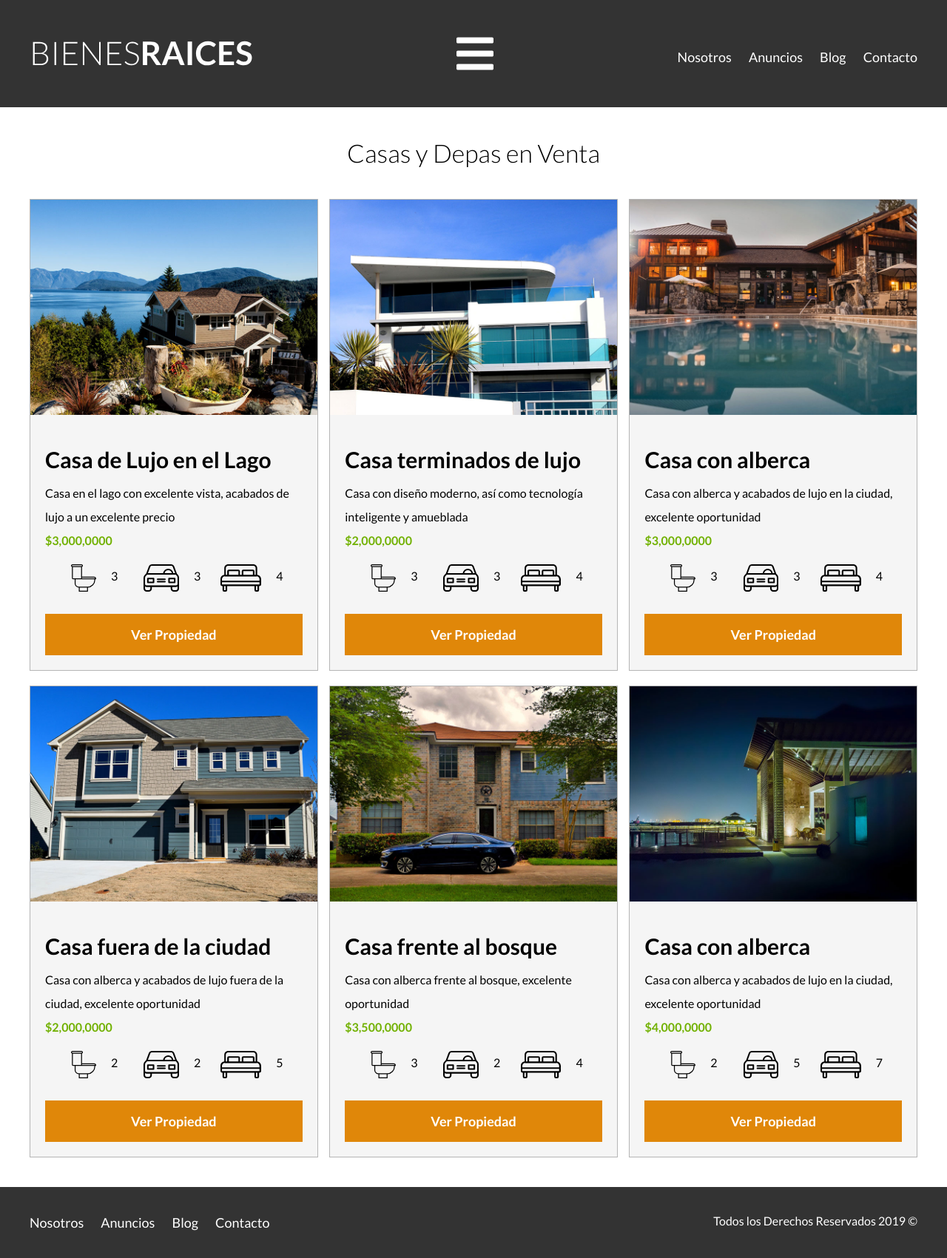
After one commit to KevinChangoluisa/Proyecto_Programacion_Hipermedia, a PHP site: page /anuncios.html in a window 1280 px wide. The commit adds this page. Shown: the whole page at 74% size. Run offline with PHP 8.4, Linux system fonts and the light colour scheme.

Commit message:
anuncios

```diff
--- /dev/null
+++ b/anuncios.html
@@ -0,0 +1,218 @@
+<!DOCTYPE html>
+<html lang="en">
+
+<head>
+    <meta charset="UTF-8">
+    <meta name="viewport" content="width=device-width, initial-scale=1.0">
+    <meta http-equiv="X-UA-Compatible" content="ie=edge">
+    <title>Bienes Raices</title>
+    <link href="https://fonts.googleapis.com/css?family=Lato:300,400,700,900" rel="stylesheet">
+    <link rel="stylesheet" href="css/normalize.css">
+    <link rel="stylesheet" href="css/styles.css">
+</head>
+
+<body>
+
+    <header class="site-header">
+        <div class="contenedor contenido-header">
+            <div class="barra">
+                <a href="/">
+                    <img src="img/logo.svg" alt="Logotipo de Bienes Raices">
+                </a>
+                <div class="mobile-menu">
+                    <a href="#navegacion">
+                        <img src="img/barras.svg" alt="Icono Menu">
+                    </a>
+                </div>
+
+                <nav id="navegacion" class="navegacion">
+                    <a href="nosotros.html">Nosotros</a>
+                    <a href="anuncios.html">Anuncios</a>
+                    <a href="blog.html">Blog</a>
+                    <a href="contacto.html">Contacto</a>
+                </nav>
+            </div>
+        </div>
+        <!-- contenedor -->
+    </header>
+
+    <main class="seccion contenedor">
+        <h2 class="fw-300 centrar-texto">Casas y Depas en Venta</h2>
+
+        <div class="contenedor-anuncios">
+            <div class="anuncio">
+                <img src="img/anuncio1.jpg" alt="Anuncio casa en el lago">
+                <div class="contenido-anuncio">
+                    <h3>Casa de Lujo en el Lago</h3>
+                    <p>Casa en el lago con excelente vista, acabados de lujo a un excelente precio</p>
+                    <p class="precio">$3,000,0000</p>
+
+                    <ul class="iconos-caracteristicas">
+                        <li>
+                            <img src="img/icono_wc.svg" alt="icono wc">
+                            <p>3</p>
+                        </li>
+                        <li>
+                            <img src="img/icono_estacionamiento.svg" alt="icono autos">
+                            <p>3</p>
+                        </li>
+                        <li>
+                            <img src="img/icono_dormitorio.svg" alt="icono habitaciones">
+                            <p>4</p>
+                        </li>
+                    </ul>
+
+
+                    <a href="anuncio.html" class="boton boton-amarillo d-block">Ver Propiedad</a>
+                </div>
+            </div>
+
+            <div class="anuncio">
+                <img src="img/anuncio2.jpg" alt="Anuncio casa de lujo">
+                <div class="contenido-anuncio">
+                    <h3>Casa terminados de lujo</h3>
+                    <p>Casa con diseño moderno, así como tecnología inteligente y amueblada</p>
+                    <p class="precio">$2,000,0000</p>
+                    <ul class="iconos-caracteristicas">
+                        <li>
+                            <img src="img/icono_wc.svg" alt="icono wc">
+                            <p>3</p>
+                        </li>
+                        <li>
+                            <img src="img/icono_estacionamiento.svg" alt="icono autos">
+                            <p>3</p>
+                        </li>
+                        <li>
+                            <img src="img/icono_dormitorio.svg" alt="icono habitaciones">
+                            <p>4</p>
+                        </li>
+                    </ul>
+
+                    <a href="anuncio.html" class="boton boton-amarillo d-block">Ver Propiedad</a>
+                </div>
+            </div>
+
+            <div class="anuncio">
+                <img src="img/anuncio3.jpg" alt="Anuncio casa con alberca">
+                <div class="contenido-anuncio">
+                    <h3>Casa con alberca</h3>
+                    <p>Casa con alberca y acabados de lujo en la ciudad, excelente oportunidad</p>
+                    <p class="precio">$3,000,0000</p>
+                    <ul class="iconos-caracteristicas">
+                        <li>
+                            <img src="img/icono_wc.svg" alt="icono wc">
+                            <p>3</p>
+                        </li>
+                        <li>
+                            <img src="img/icono_estacionamiento.svg" alt="icono autos">
+                            <p>3</p>
+                        </li>
+                        <li>
+                            <img src="img/icono_dormitorio.svg" alt="icono habitaciones">
+                            <p>4</p>
+                        </li>
+                    </ul>
+
+                    <a href="anuncio.html" class="boton boton-amarillo d-block">Ver Propiedad</a>
+                </div>
+                <!--contenido anuncio-->
+            </div>
+            <!--anuncio-->
+
+            <div class="anuncio">
+                <img src="img/anuncio4.jpg" alt="Anuncio casa de lujo">
+                <div class="contenido-anuncio">
+                    <h3>Casa fuera de la ciudad</h3>
+                    <p>Casa con alberca y acabados de lujo fuera de la ciudad, excelente oportunidad</p>
+                    <p class="precio">$2,000,0000</p>
+                    <ul class="iconos-caracteristicas">
+                        <li>
+                            <img src="img/icono_wc.svg" alt="icono wc">
+                            <p>2</p>
+                        </li>
+                        <li>
+                            <img src="img/icono_estacionamiento.svg" alt="icono autos">
+                            <p>2</p>
+                        </li>
+                        <li>
+                            <img src="img/icono_dormitorio.svg" alt="icono habitaciones">
+                            <p>5</p>
+                        </li>
+                    </ul>
+
+                    <a href="anuncio.html" class="boton boton-amarillo d-block">Ver Propiedad</a>
+                </div>
+                <!--contenido anuncio-->
+            </div>
+            <!--anuncio-->
+
+            <div class="anuncio">
+                <img src="img/anuncio5.jpg" alt="Anuncio casa con alberca">
+                <div class="contenido-anuncio">
+                    <h3>Casa frente al bosque</h3>
+                    <p>Casa con alberca frente al bosque, excelente oportunidad</p>
+                    <p class="precio">$3,500,0000</p>
+                    <ul class="iconos-caracteristicas">
+                        <li>
+                            <img src="img/icono_wc.svg" alt="icono wc">
+                            <p>3</p>
+                        </li>
+                        <li>
+                            <img src="img/icono_estacionamiento.svg" alt="icono autos">
+                            <p>2</p>
+                        </li>
+                        <li>
+                            <img src="img/icono_dormitorio.svg" alt="icono habitaciones">
+                            <p>4</p>
+                        </li>
+                    </ul>
+
+                    <a href="anuncio.html" class="boton boton-amarillo d-block">Ver Propiedad</a>
+                </div>
+                <!--contenido anuncio-->
+            </div>
+            <!--anuncio-->
+
+            <div class="anuncio">
+                <img src="img/anuncio6.jpg" alt="Anuncio casa con alberca">
+                <div class="contenido-anuncio">
+                    <h3>Casa con alberca</h3>
+                    <p>Casa con alberca y acabados de lujo en la ciudad, excelente oportunidad</p>
+                    <p class="precio">$4,000,0000</p>
+                    <ul class="iconos-caracteristicas">
+                        <li>
+                            <img src="img/icono_wc.svg" alt="icono wc">
+                            <p>2</p>
+                        </li>
+                        <li>
+                            <img src="img/icono_estacionamiento.svg" alt="icono autos">
+                            <p>5</p>
+                        </li>
+                        <li>
+                            <img src="img/icono_dormitorio.svg" alt="icono habitaciones">
+                            <p>7</p>
+                        </li>
+                    </ul>
+
+                    <a href="anuncio.html" class="boton boton-amarillo d-block">Ver Propiedad</a>
+                </div>
+                <!--contenido anuncio-->
+            </div>
+            <!--anuncio-->
+        </div>
+    </main>
+
+    <footer class="site-footer seccion">
+        <div class="contenedor contenedor-footer">
+            <nav class="navegacion">
+                <a href="nosotros.html">Nosotros</a>
+                <a href="anuncios.html">Anuncios</a>
+                <a href="blog.html">Blog</a>
+                <a href="contacto.html">Contacto</a>
+            </nav>
+            <p class="copyright">Todos los Derechos Reservados 2019 &copy; </p>
+        </div>
+    </footer>
+</body>
+
+</html>
--- a/css/styles.css
+++ b/css/styles.css
@@ -190,7 +190,7 @@ h4 {
 
 @media (min-width: 768px) {
     .mobile-menu {
-        display: none;
+        display: 1rem;
     }
 }
 
```
